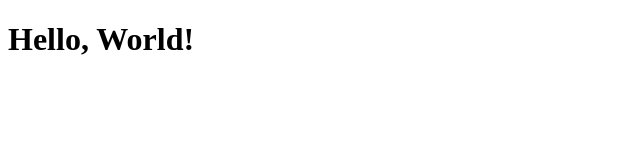
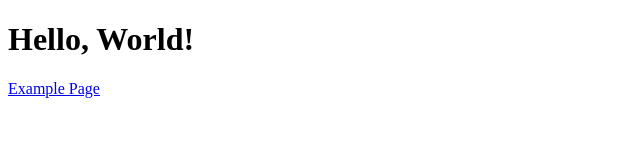
Before and after one commit to LaRose9548/SavvyCodersProject, a plain HTML site: page index.html in a window 1280 px wide. Shown: the whole page, without its empty margins (0-640 px from the left). Drawn offline with Linux system fonts and the light colour scheme.

Commit message:
Correcting link code

```diff
--- a/index.html
+++ b/index.html
@@ -8,6 +8,6 @@
 </head>
 <body>
   <h1>Hello, World!</h1>
-  <a href="http://SavvyCodersProject.netlify.com/example.html">
+  <a href="Example.html">Example Page </a>
 </body>
 </html>
```
